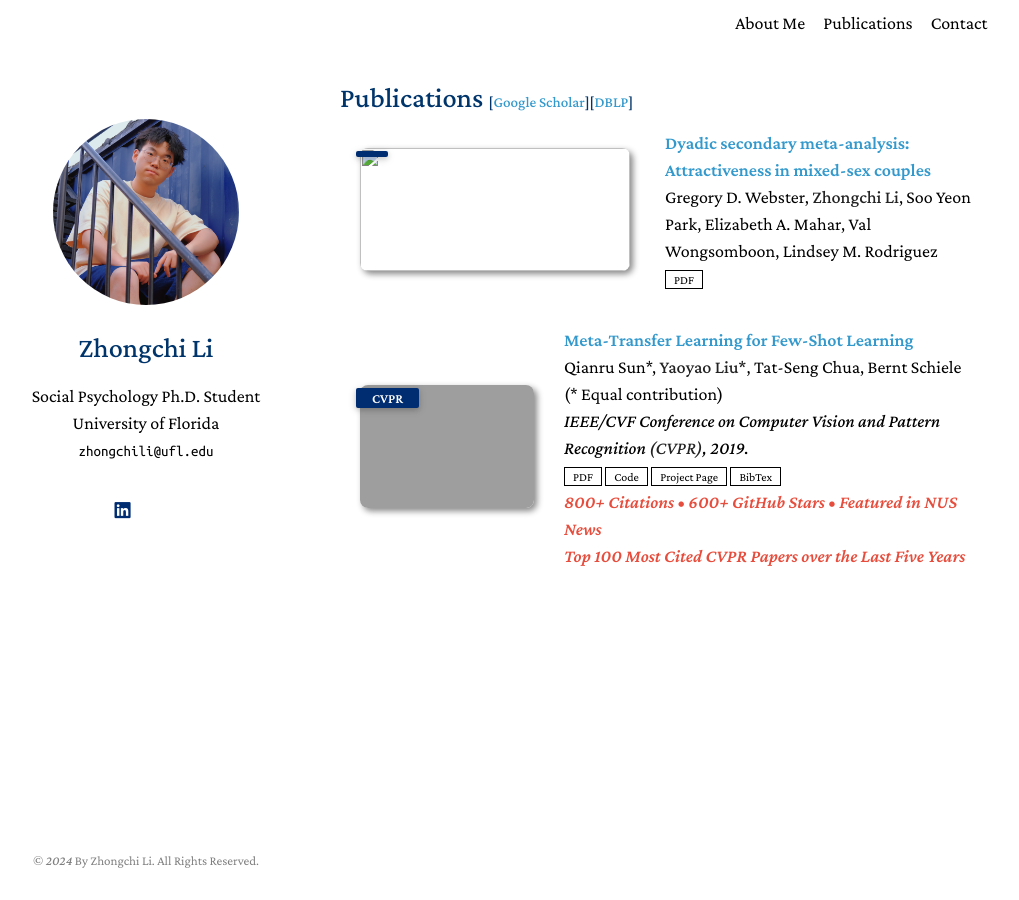
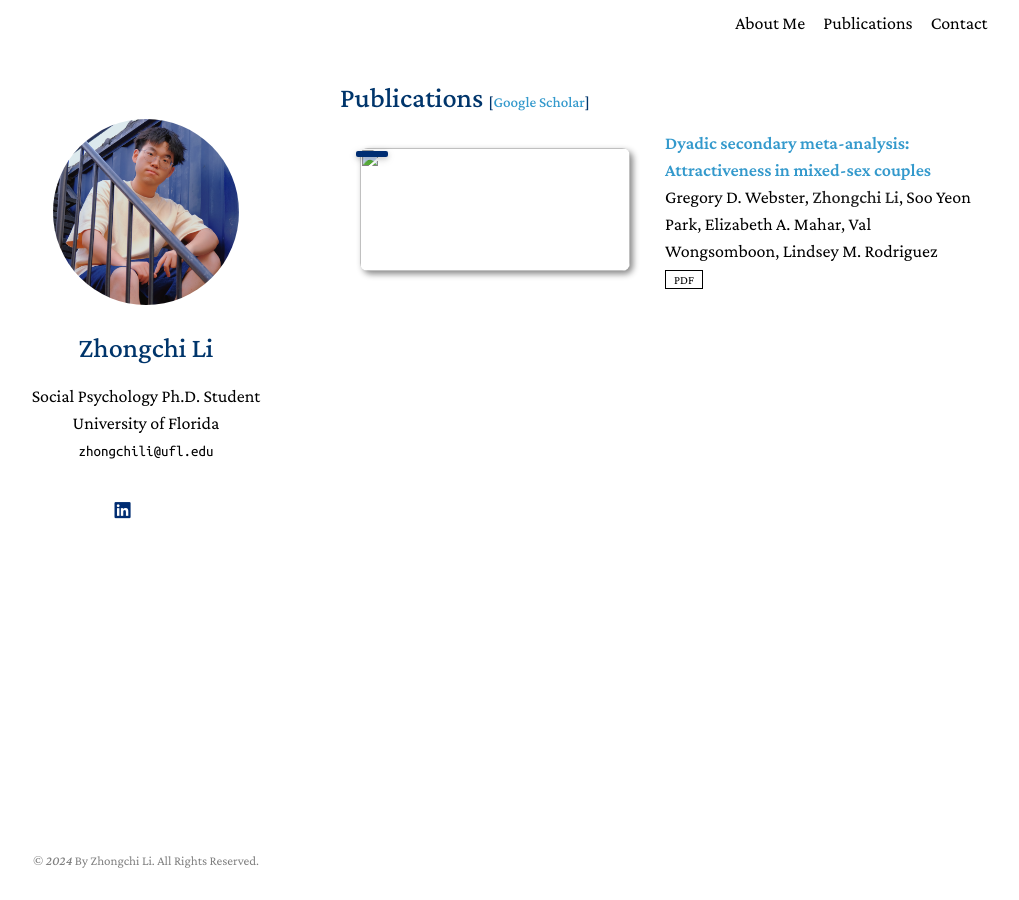
Before and after one commit to zhongchili52/zhongchili52.github.io, a Jekyll site: the page built from publicationspage.md, in a window 1280 px wide. Shown: the whole page, without its empty margins (130-1149 px from the left). Built offline with Jekyll 4.4.1, drawn with Linux system fonts in a browser that asks for light colours; nearby versions of some CDN libraries; library files that are not in the unit come from our copies; comment, search, counter and statistics services are not loaded; a style sheet for code colours, icons or effects is not loaded; grey boxes are pictures that could not be loaded.

Commit message:
Update publications.md

```diff
--- a/_includes/publications.md
+++ b/_includes/publications.md
@@ -1,6 +1,6 @@
 <h1 id="publications"></h1>
 
-<h2 style="margin: 60px 0px -15px;">Publications <temp style="font-size:15px;">[</temp><a href="https://scholar.google.com/citations?user=Uf9GqRsAAAAJ" target="_blank" style="font-size:15px;">Google Scholar</a><temp style="font-size:15px;">]</temp><temp style="font-size:15px;">[</temp><a href="https://dblp.org/pid/12/10033-1.html" target="_blank" style="font-size:15px;">DBLP</a><temp style="font-size:15px;">]</temp></h2>
+<h2 style="margin: 60px 0px -15px;">Publications <temp style="font-size:15px;">[</temp><a href="https://scholar.google.com/citations?user=Uf9GqRsAAAAJ" target="_blank" style="font-size:15px;">Google Scholar</a><temp style="font-size:15px;">]</temp></h2>
 
 
 <div class="publications">
@@ -50,6 +50,10 @@
 
 {% endfor %}
 
+</ol>
+</div>
+
+<!--
 <li>
 <div class="pub-row">
   <div class="col-sm-3 abbr" style="position: relative;padding-right: 15px;padding-left: 15px;">
@@ -97,6 +101,4 @@
   </div>
 </div>
 </li>
-
-</ol>
-</div>
+-->
```
